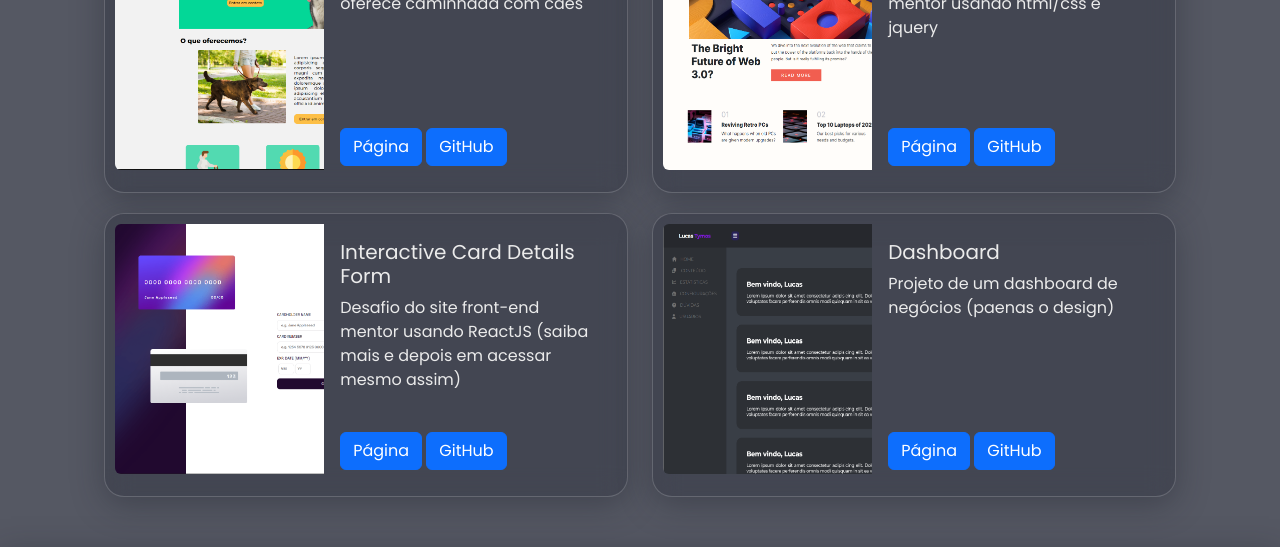
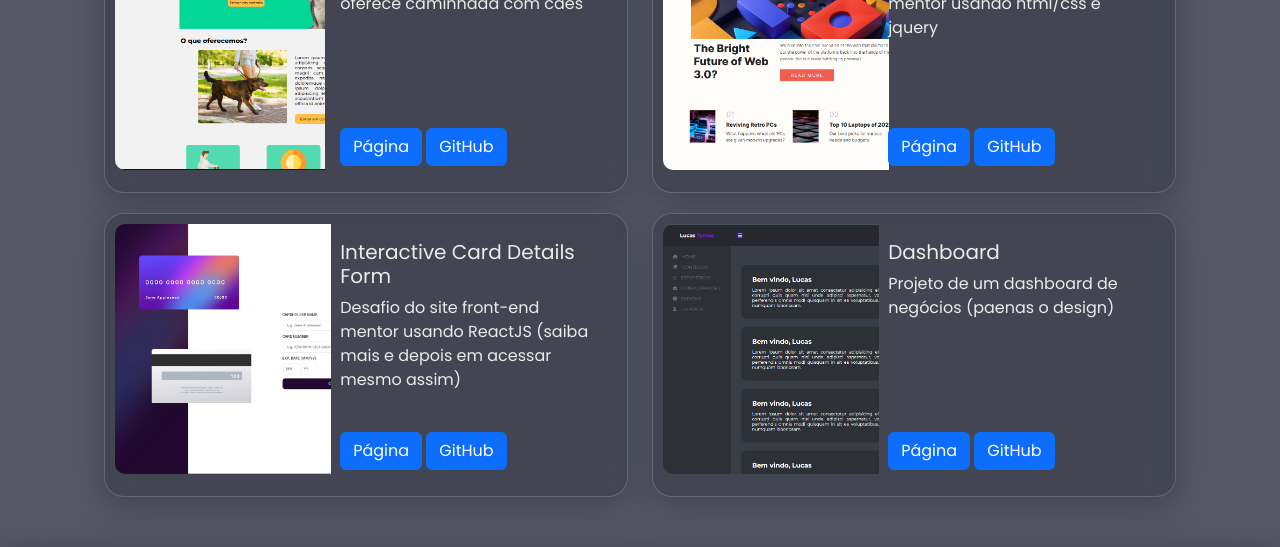
Before and after one commit to LuTymos/Portfolio, a plain HTML site: page index.html in a window 1280 px wide. Shown: the part 1080-1627 px from the top of the page. Drawn offline with nearby package versions, Linux system fonts and the light colour scheme.

Commit message:
arrumando img dos projetos

```diff
--- a/css/global.css
+++ b/css/global.css
@@ -407,6 +407,12 @@ main .projetos .projeto-single img{
   height: 250px;
 }
 
+@media screen and (min-width:720px) {
+  main .projeto-single img{
+    height: 200px;
+  }
+}
+
 main .projetos .projeto-single .card-text{
   height: 120px;
 }
--- a/index.html
+++ b/index.html
@@ -150,10 +150,13 @@
                     <div class="col-md-6 col-sm-12">
                         <div class="card md-6 sm-12 projeto-single" style="max-width: 540px;">
                             <div class="row g-0">
-                                <div class="col-md-5 col-sm-5">
-                                    <img src="img/caominhada.png" class="img-fluid rounded-start img-projeto" alt="...">
+                                <div class="col-md-5 col-sm-5 col-4">
+                                    <picture>
+                                        <source srcset="img/caominhada.png" media="(min-width: 720px)">
+                                        <img src="img/caominhada_mobile.jpg" alt="Capa do Instalura">
+                                      </picture>
                                 </div>
-                                <div class="col-md-7 col-sm-7">
+                                <div class="col-md-7 col-sm-7 col-8">
                                     <div class="card-body">
                                         <h5 class="card-title">Site do Cãominhada</h5>
                                         <p class="card-text">Site de uma empresa que oferece caminhada com cães
@@ -174,10 +177,13 @@
                     <div class="col-md-6">
                         <div class="card md-6 projeto-single" style="max-width: 540px;">
                             <div class="row g-0">
-                                <div class="col-md-5 col-sm-5">
-                                    <img src="img/newspage.png" class="img-fluid rounded-start img-projeto" alt="...">
+                                <div class="col-md-5 col-sm-5 col-4">
+                                    <picture>
+                                        <source srcset="img/newspage.png" media="(min-width: 720px)">
+                                        <img src="img/news_mobile.jpg" alt="Capa do Instalura">
+                                      </picture>
                                 </div>
-                                <div class="col-md-7 col-sm-7">
+                                <div class="col-md-7 col-sm-7 col-8">
                                     <div class="card-body">
                                         <h5 class="card-title">News paper</h5>
                                         <p class="card-text">Desafio do site front-end mentor usando html/css e jquery
@@ -197,10 +203,13 @@
                     <div class="col-md-6">
                         <div class="card md-6 projeto-single" style="max-width: 540px;">
                             <div class="row g-0">
-                                <div class="col-md-5 col-sm-5">
-                                    <img src="img/cartao.png" class="img-fluid rounded-start img-projeto" alt="...">
+                                <div class="col-md-5 col-sm-5 col-4 ">
+                                    <picture>
+                                        <source srcset="img/cartao.png" media="(min-width: 720px)">
+                                        <img src="img/card_mobile.jpg" alt="Capa do Instalura">
+                                      </picture>
                                 </div>
-                                <div class="col-md-7 col-sm-7">
+                                <div class="col-md-7 col-sm-7 col-8">
                                     <div class="card-body">
                                         <h5 class="card-title">Interactive Card Details Form</h5>
                                         <p class="card-text">Desafio do site front-end mentor usando ReactJS (saiba mais
@@ -220,10 +229,14 @@
                     <div class="col-md-6">
                         <div class="card md-6 projeto-single" style="max-width: 540px;">
                             <div class="row g-0">
-                                <div class="col-md-5 col-sm-5">
-                                    <img src="img/dashboard.png" class="img-fluid rounded-start img-projeto" alt="...">
+                                <div class="col-md-5 col-sm-5 col-4">
+                                    <picture>
+                                        <source srcset="img/dash.png" media="(min-width: 720px)">
+                                        <img src="img/dash_mobile.jpg" alt="Capa do Instalura">
+                                      </picture>
+
                                 </div>
-                                <div class="col-md-7 col-sm-7">
+                                <div class="col-md-7 col-sm-7 col-8">
                                     <div class="card-body">
                                         <h5 class="card-title">Dashboard</h5>
                                         <p class="card-text">Projeto de um dashboard de negócios (paenas o design)
```
Also changed, not shown: img/caominhada_mobile.jpg (added), img/card_mobile.jpg (added), img/dash_mobile.jpg (added), img/news_mobile.jpg (added).
